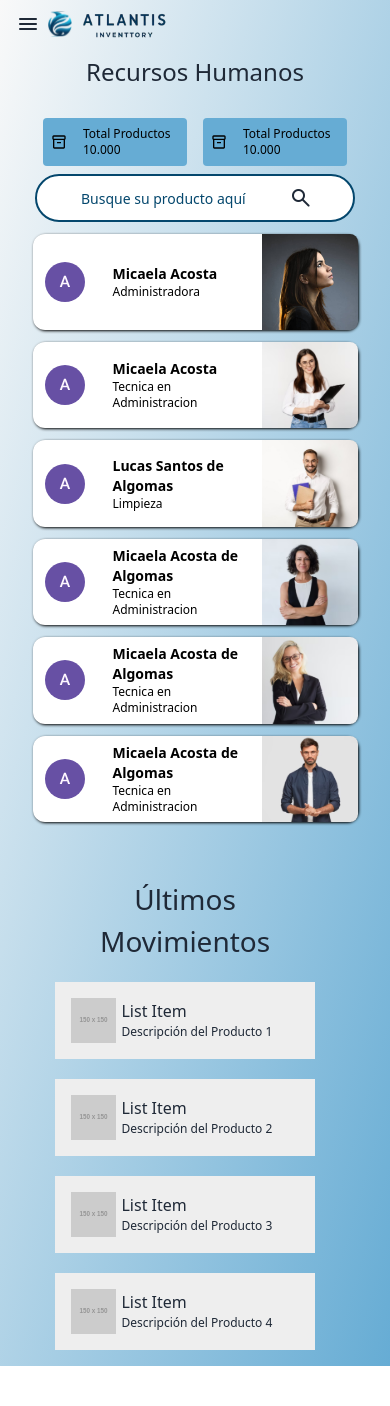
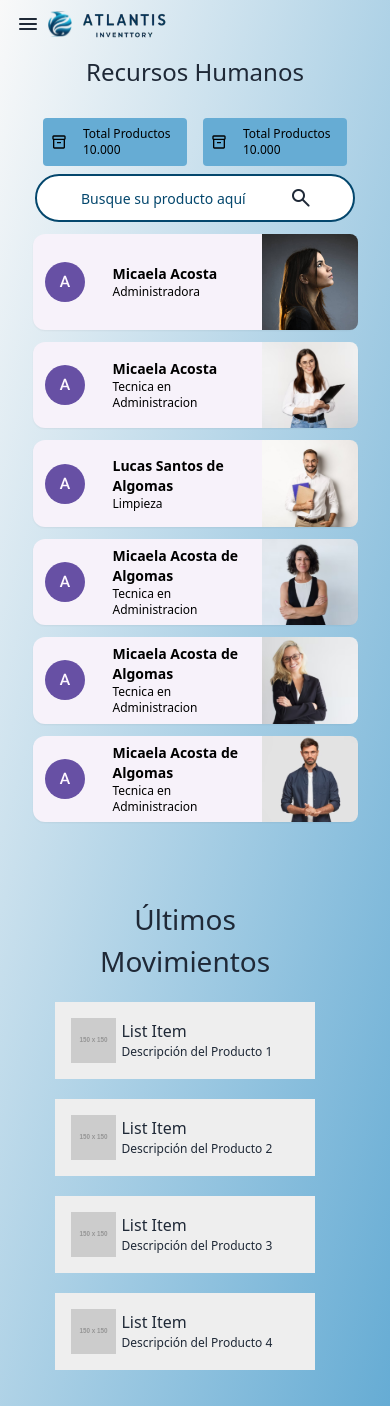
Before and after one commit to No-Country/s13-12-n-java, a React (Vite) app in the folder front-vite/: page /human-resources in a window 390 px wide. Before the commit the page ends 1366 px from the top, so only its background shows below. Built offline with nearby package versions, Linux system fonts and the light colour scheme.

Commit message:
feat(front-end): Recursos Humanos web terminado + responsive

```diff
--- a/front-vite/src/App.css
+++ /dev/null
@@ -1,3 +0,0 @@
-html{
-    background : linear-gradient(to bottom right,#CED4DAA1,#64ADDEA1)
-}
--- a/front-vite/src/components/CardEmpleyments.jsx
+++ b/front-vite/src/components/CardEmpleyments.jsx
@@ -2,14 +2,14 @@ import "./probando2.css"
 
 export default function CardEmpleyments({image, name, cargo}) {
   return (
-    <div className='bg-white flex justify-between items-center gap-4 rounded-xl shadow-lg w-5/6 lg:w-full lg:p-6 lg:bg-white-transparent' style={{ boxShadow: '1px 1px 3px black'}}>
+    <div className='bg-white-employee flex justify-between items-center gap-4 rounded-xl shadow-sm w-5/6 lg:w-full lg:p-6 lg:bg-white-transparent lg:rounded-sm lg:shadow-none' >
         <img className="m-3 lg:hidden" src="./images/logoName.svg" alt="nameId" />
         <img className="order-3 max-w-24 min-w-24 rounded-r-lg lg:order-first" src={image} alt={image} />
         <div className=" w-full flex flex-col items-start">
           <h1 className="text-black sm:text-xl text-sm font-bold">{name}</h1>
           <p className="text-black text-xs sm:text-lg">{cargo}</p>
         </div>
-        <input className="hidden lg:block custom-checkbox" type="checkbox" />
+        <input className="hidden lg:block checkbox checkbox-primary rounded-md" type="checkbox" />
     </div>
   )
 }
--- a/front-vite/src/pages/humanResources/HumanResources.jsx
+++ b/front-vite/src/pages/humanResources/HumanResources.jsx
@@ -41,9 +41,9 @@ export default function HumanResources() {
   ];
 
   return (
-    <div className="xl:grid xl:grid-cols-3 flex flex-col items-center gap-10">
+    <div className="xl:grid xl:grid-cols-3 flex flex-col items-center gap-10 ">
       <div className="xl:col-span-2 xl:mt-5 w-full">
-        <div className="xl:col-span-2 xl:mt-5 flex items-center justify-center flex-col gap-3">
+        <div className="xl:col-span-2 xl:mt-5 flex items-center justify-center flex-col gap-3 lg:mr-10 xl:mb-6">
           <h1 className="text-center text-2xl mb-2.5">
             Recursos Humanos
           </h1>
@@ -59,9 +59,9 @@ export default function HumanResources() {
         </div>
       </div>
 
-      <div className="xl:col-span-1 flex flex-col items-center xl:mt-8">
-        {/* {!isMobile && (
-          <div className="bg-semi-white flex flex-col w-80 items-center justify-center p-7 rounded-3xl">
+      <div className="xl:flex-wrap flex flex-col items-center xl:mt-8 m-5">
+        {!isMobile && (
+          <div className="bg-semi-white flex flex-col items-center justify-center rounded-3xl p-6">
             <h2 className="mb-6 text-2xl">Accesos Rápidos</h2>
             <div className="grid grid-cols-2 gap-6 gap-y-6">
               <Shortcuts
@@ -73,7 +73,7 @@ export default function HumanResources() {
               <Shortcuts label={"Nueva Categoría"} icon="category"></Shortcuts>
             </div>
           </div>
-        )} */}
+        )}
         <div className="mx-4">
           <IndexPage></IndexPage>
         </div>
--- a/front-vite/tailwind.config.js
+++ b/front-vite/tailwind.config.js
@@ -29,7 +29,8 @@ export default {
       'font-table': '#5C6F88',
       'theme-dark': '#212529',
       'table-comp-res': '#0A47817A',
-      'white-transparent' : '#EEEEEE'
+      'white-transparent' : '#EEEEEE',
+      'white-employee': '#F7F2FA',
     }
   },
   plugins: [require("daisyui")],
```
